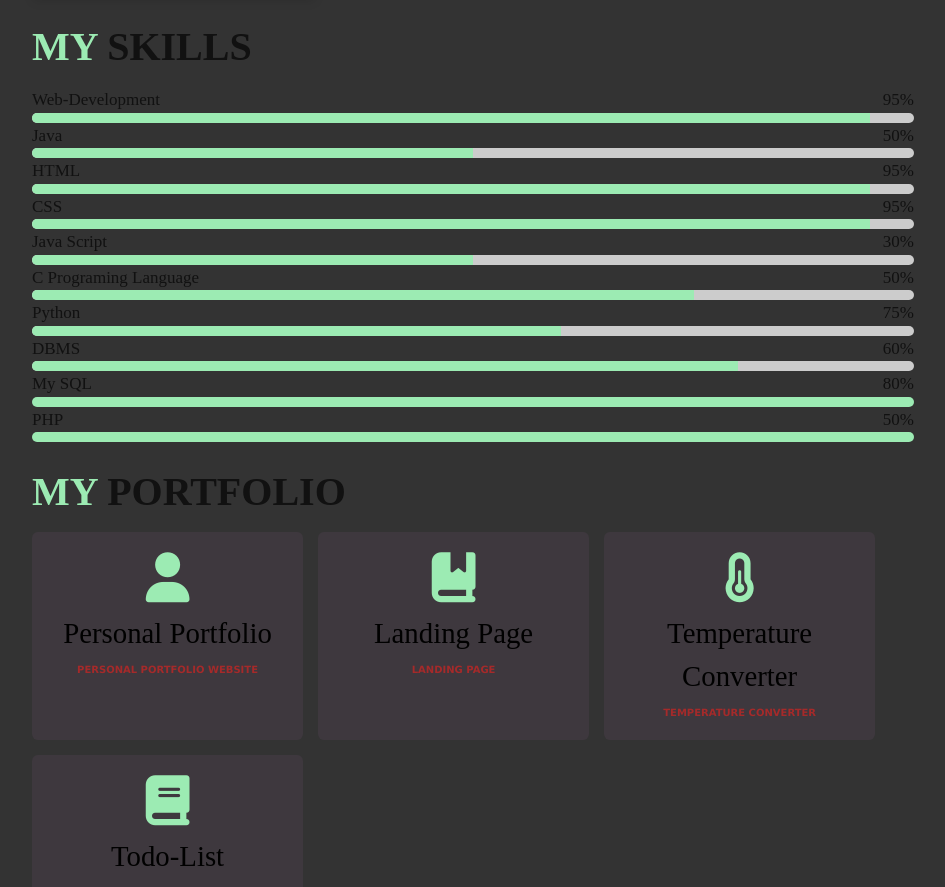
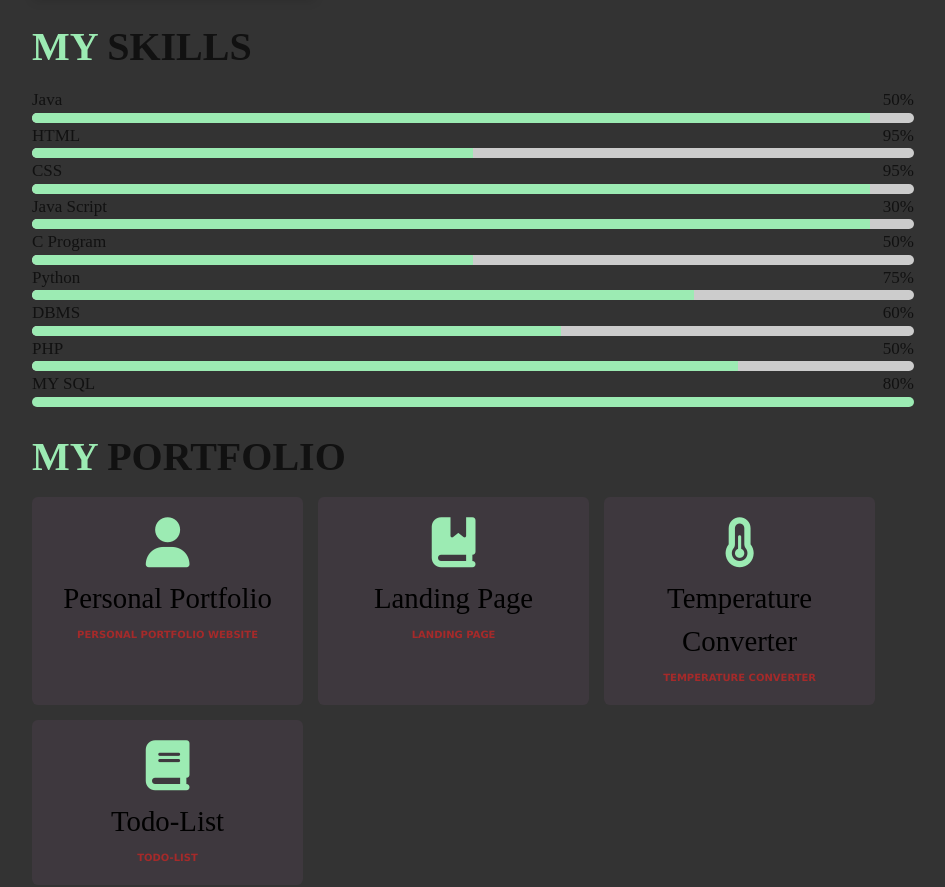
Before and after one commit to arjunposa/OIBGRIP-LEVEL1-TASK2, a plain HTML site: page index.html in a window 1280 px wide. Shown: the part 1348-2235 px from the top of the page, without its empty margins (317-1262 px from the left). Drawn offline with Linux system fonts and the light colour scheme; a web font is replaced by a local one.

Commit message:
Update index.html

```diff
--- a/index.html
+++ b/index.html
@@ -90,10 +90,6 @@
 <div class="row-2">
 <div class="skills">
   <div class="progress">
-    <h3>Web-development <span>    95%   </span></h3>
-    <div class="bar"> <span></span></div>
-  </div>
-  <div class="progress">
     <h3>java <span> 50% </span></h3>
     <div class="bar"> <span></span></div>
   </div>
@@ -110,11 +106,11 @@
     <div class="bar"> <span></span></div>
   </div>
   <div class="progress">
-    <h3>C Programing Language <span> 50% </span></h3>
+    <h3> C Program <span> 50% </span></h3>
     <div class="bar"> <span></span></div>
   </div>
   <div class="progress">
-    <h3> Python<span> 75% </span></h3>
+    <h3> Python <span> 75% </span></h3>
     <div class="bar"> <span></span></div>
   </div>
   <div class="progress">
@@ -122,11 +118,11 @@
     <div class="bar"> <span></span></div>
   </div>
   <div class="progress">
-    <h3> My SQL <span> 80% </span></h3>
+    <h3> PHP <span> 50% </span></h3>
     <div class="bar"> <span></span></div>
   </div>
    <div class="progress">
-    <h3> PHP <span> 50% </span></h3>
+    <h3> MY SQL <span> 80% </span></h3>
     <div class="bar"> <span></span></div>
   </div>
 </div>
```
